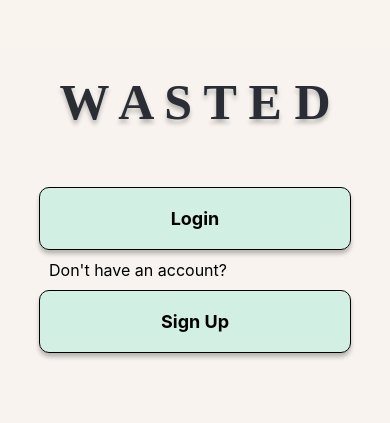
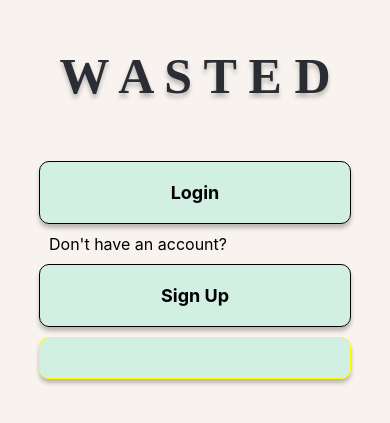
Before and after one commit to acm-projects/Wasted, a React Native app in the folder WastedApp/: screen /LandingPage in a window 390 px wide. Shown: the part 207-630 px from the top of the page. Built offline with nearby package versions, Linux system fonts and the light colour scheme.

Commit message:
giMerge branches 'main' and 'BhuvanaBranch' of https://github.com/acm-projects/Wasted

```diff
--- a/WastedApp/App.js
+++ b/WastedApp/App.js
@@ -6,11 +6,14 @@ import landing_page from './src/screens/landing_page';
 import LoginScreen from './src/screens/login';
 import create_account from './src/screens/create_account';
 import Homescreen from './src/screens/Homescreen'; // Correct the import name
-
+import Camera from './src/screens/Camera';
 const Stack = createNativeStackNavigator();
 
 export default function App() {
+
   return (
+    /**<Text> camera page </Text>*/
+
     <NavigationContainer>
       <Stack.Navigator>
         <Stack.Screen
@@ -33,7 +36,13 @@ export default function App() {
           name="Home"
           component={Homescreen} // Make sure the import name matches
         />
+        <Stack.Screen
+          options={{ headerTitle: '' }}
+          name="Camera"
+          component={Camera} // Make sure the import name matches
+        />
       </Stack.Navigator>
     </NavigationContainer>
+
   );
 }
--- a/WastedApp/package.json
+++ b/WastedApp/package.json
@@ -13,6 +13,8 @@
     "@react-navigation/native": "^6.1.8",
     "@react-navigation/native-stack": "^6.9.14",
     "expo": "~49.0.13",
+    "expo-camera": "~13.4.4",
+    "expo-media-library": "~15.4.1",
     "expo-status-bar": "~1.6.0",
     "firebase": "^10.4.0",
     "react": "18.2.0",
--- /dev/null
+++ b/WastedApp/src/screens/Camera.js
@@ -0,0 +1,69 @@
+import { Camera, CameraType } from 'expo-camera';
+import { useState } from 'react';
+import { Button, StyleSheet, Text, TouchableOpacity, View } from 'react-native';
+
+export default function App() {
+  const [type, setType] = useState(CameraType.back);
+  const [permission, requestPermission] = Camera.useCameraPermissions();
+
+  if (!permission) {
+    // Camera permissions are still loading
+    return <View />;
+  }
+
+  if (!permission.granted) {
+    // Camera permissions are not granted yet
+    return (
+      <View style={styles.container}>
+        <Text style={{ textAlign: 'center' }}>We need your permission to show the camera</Text>
+        <Button onPress={requestPermission} title="grant permission" />
+      </View>
+    );
+  }
+
+  function toggleCameraType() {
+    setType(current => (current === CameraType.back ? CameraType.front : CameraType.back));
+  }
+
+
+
+
+  return (
+    <View style={styles.container}>
+
+      <Camera style={styles.camera} type={type}>
+        <View style={styles.buttonContainer}>
+          <TouchableOpacity style={styles.button} onPress={toggleCameraType}>
+            <Text style={styles.text}>Flip Camera</Text>
+          </TouchableOpacity>
+        </View>
+      </Camera>
+    </View>
+  );
+}
+
+const styles = StyleSheet.create({
+  container: {
+    flex: 1,
+    justifyContent: 'center',
+  },
+  camera: {
+    flex: 1,
+  },
+  buttonContainer: {
+    flex: 1,
+    flexDirection: 'row',
+    backgroundColor: 'transparent',
+    margin: 64,
+  },
+  button: {
+    flex: 1,
+    alignSelf: 'flex-end',
+    alignItems: 'center',
+  },
+  text: {
+    fontSize: 30,
+    fontWeight: 'bold',
+    color: '#B6F5F2',
+  },
+});
--- a/WastedApp/src/screens/Homescreen.js
+++ b/WastedApp/src/screens/Homescreen.js
@@ -1,5 +1,5 @@
 import React from 'react';
-import { View, Text, FlatList, StyleSheet, ScrollView } from 'react-native';
+import { View, Text, FlatList, StyleSheet, ScrollView, Button, TouchableOpacity } from 'react-native';
 
 const Homescreen = () => {
   const data1x3 = Array.from({ length: 3 }, (_, index) => index + 1);
@@ -13,7 +13,15 @@ const Homescreen = () => {
   return (
     <ScrollView style={styles.container}>
       {/* Popular Items Header */}
-      <Text style={styles.header}>Popular Items:</Text>
+      <Text style={styles.header}>Recently Viewed Items:</Text>
+
+      {/**FIX ME */}
+      <TouchableOpacity
+        onPress={() => props.navigation.navigate('Camera')}
+      >
+        <Text>Click To View Camera</Text>
+      </TouchableOpacity>
+  {/**FIX ME */}
 
       {/* 1x3 Grid for Popular Items */}
       <View style={styles.grid1x3}>
@@ -44,6 +52,7 @@ const Homescreen = () => {
         ))}
       </View>
     </ScrollView>
+
   );
 };
 
@@ -105,6 +114,10 @@ const styles = StyleSheet.create({
     justifyContent: 'center',
     height: 160, // Adjusted height
   },
+  picture: {
+    fontSize: 15,
+    marginTop: 30,
+  },
 });
 
 export default Homescreen;
--- a/WastedApp/src/screens/landing_page.js
+++ b/WastedApp/src/screens/landing_page.js
@@ -20,6 +20,10 @@ const landing_page = ({ navigation }) => {
       >
         <Text style={styles.buttonText}>Sign Up</Text>
       </TouchableOpacity>
+      <TouchableOpacity
+        style={styles.buttonContainer2}
+        onPress={() => navigation.navigate('Camera')}
+      ></TouchableOpacity>
     </View>
   );
 };
@@ -58,6 +62,20 @@ const styles = StyleSheet.create({
     shadowOffset: { width: 0, height: 4 },
     shadowRadius: 4,
   },
+  //navBar move it down!!!
+  buttonContainer2: {
+    backgroundColor: 'rgba(203, 239, 226, 0.85)',
+    borderRadius: 10,
+    borderWidth: 1,
+    borderColor: 'yellow',
+    padding: 20,
+    marginTop: 10,
+    width: '80%',
+    alignItems: 'center',
+    shadowColor: 'rgba(0, 0, 0, 0.25)',
+    shadowOffset: { width: 0, height: 4 },
+    shadowRadius: 4,
+  },
   buttonText: {
     fontSize: 18,
     fontWeight: 'bold',
```
Also changed, not shown: 2 other files (tests, documents, lock files or other folders).
